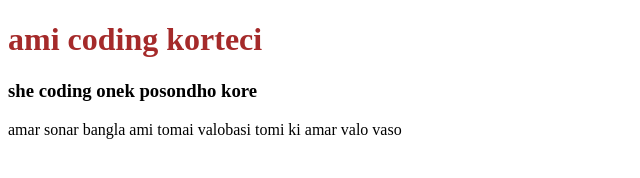
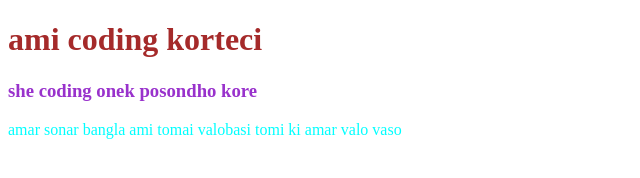
Before and after one commit to tarifhb/my-sceond-repo, a plain HTML site: page index.html in a window 1280 px wide. Shown: the whole page, without its empty margins (0-640 px from the left). Drawn offline with Linux system fonts and the light colour scheme.

Commit message:
h3 p  add

```diff
--- a/style.css
+++ b/style.css
@@ -2,3 +2,9 @@ h1{
     color: brown;
 
 }
+p{
+    color: aqua;
+}
+h3{
+    color: darkorchid;
+}
```
